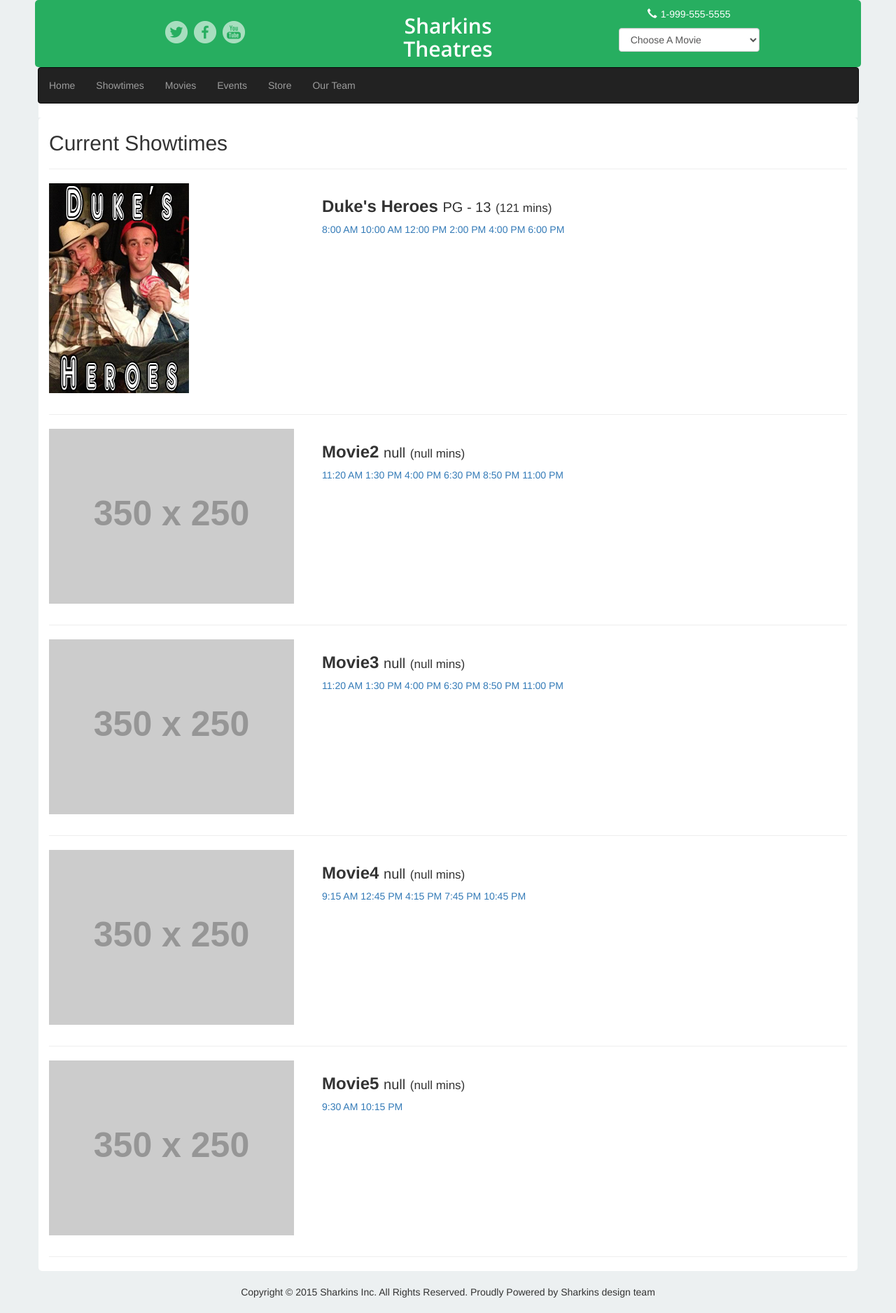
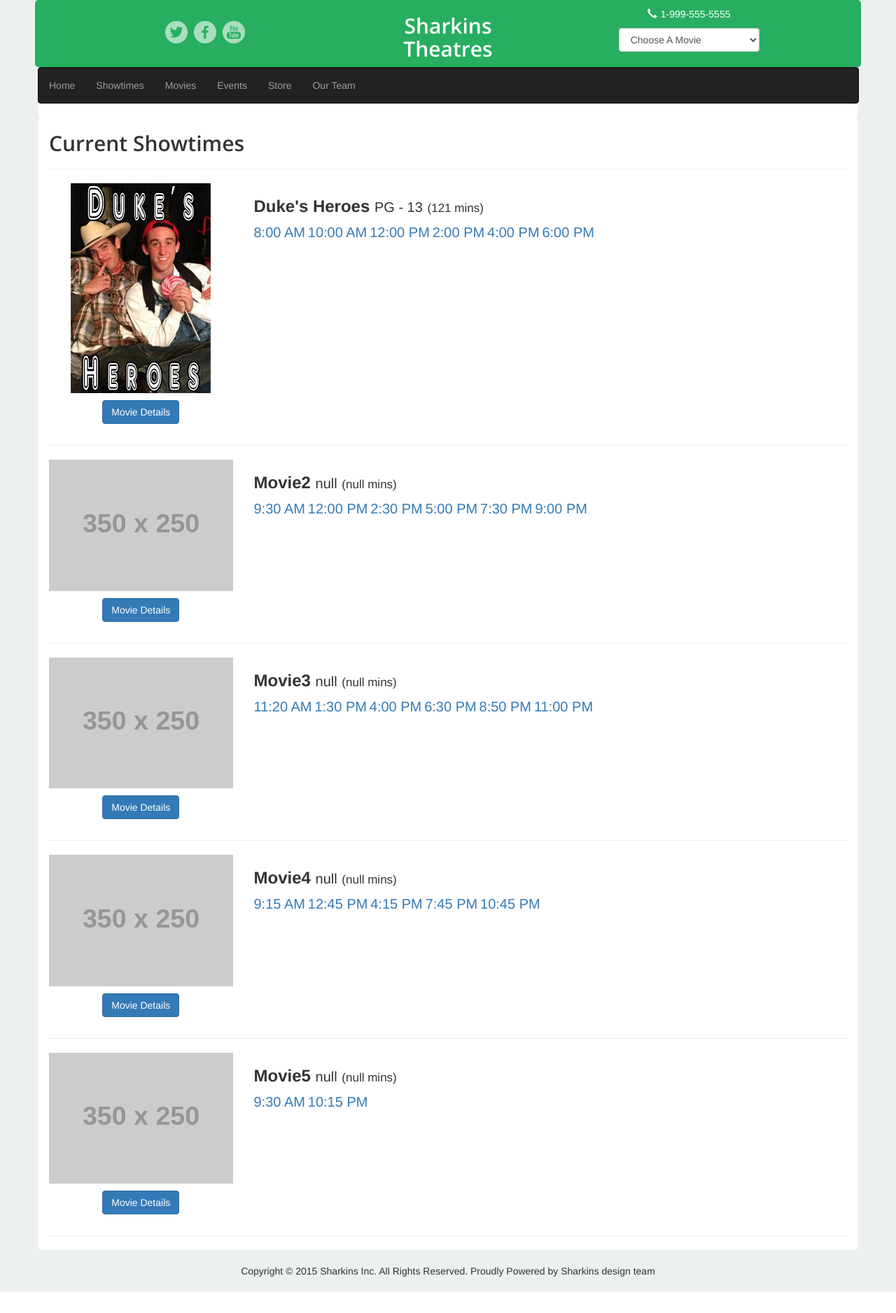
Before and after one commit to dukeayers/cs399_theater, a Django app: page /showtimes in a window 1280 px wide. Shown: the whole page at 70% size. After the commit the page ends 1847 px from the top, so only its background shows below. Run offline with Django 3.2, Linux system fonts and the light colour scheme; data comes from the database, SQL or seed files in the repository; grey boxes labelled with a size stand in for pictures from a placeholder-image service; parts of the project's set-up code (start-up, migrations or seed data) failed here and were passed over; some libraries are stand-ins or nearby versions.

Commit message:
Finished Showtime Page
Corrected the showtime page to add the times the movies are available.
Also adjusted the font and added the option of going to see the movie
details.

```diff
--- a/theater_project/templates/showtimes.html
+++ b/theater_project/templates/showtimes.html
@@ -8,50 +8,23 @@
 {% block content %}
 {#    Any content associated with the page will go inside of this block.    #}
     <div class="container" style="background:white; border-radius:5px;">
-        <h2>Current Showtimes</h2>
+        <h2 style="font-family: 'Open Sans', sans-serif !important; ">Current Showtimes</h2>
         <hr/>
             {% for movie in all_movies %}
 
                 <div class="row" style="margin-bottom:30px;">
-                    <div class="col-xs-4">
-                        {% if movie.thumbnail == "http://placehold.it/350x250" %}
-                            <img src="http://placehold.it/350x250" class="img-responsive" alt=""/>
-
-                        {% endif %}
-                        {% if movie.thumbnail != "http://placehold.it/350x250" %}
-
-                            <img src="{{ STATIC_URL }}{{ movie.thumbnail }}" class="img-responsive" alt=""/>
-                        {% endif %}
+                    <div class="col-xs-3 text-center">
+                        <img src="{{ STATIC_URL }}{{ movie.thumbnail }}" class="img-responsive center-block" alt=""/>
+                        <a style="margin-top:10px;" class="btn-primary btn " href="/movies">Movie Details</a>
                     </div>
                     <div class="col-xs-6">
                         <h3 style="font-weight:800;">{{ movie.title }} <span style="font-weight:normal !important; font-size:20px;">{{ movie.rating}}</span> <span style="font-weight:normal !important; font-size:17px !important;">({{ movie.duration }} mins)</span></h3>
-                    {% if movie.title == "Duke's Heroes" %}
-                        {% for time in movie_info %}
-                            <a href="">{{ time.time }}</a>
+                        {% for info in all_times %}
+                            {% if info.title == movie.title %}
+                                <a href="#" style="font-size:20px;">{{ info.time }}</a>
+                            {% endif %}
                         {% endfor %}
-                    {% endif %}
-                    {% if movie.title == "Movie2" %}
-                        {% for time in movie_info2 %}
-                            <a href="">{{ time.time }}</a>
-                        {% endfor %}
-                    {% endif %}
-                    {% if movie.title == "Movie3" %}
-                        {% for time in movie_info3 %}
-                            <a href="">{{ time.time }}</a>
-                        {% endfor %}
-                    {% endif %}
-                    {% if movie.title == "Movie4" %}
-                        {% for time in movie_info4 %}
-                            <a href="">{{ time.time }}</a>
-                        {% endfor %}
-                    {% endif %}
-                    {% if movie.title == "Movie5" %}
-                        {% for time in movie_info5 %}
-                            <a href="">{{ time.time }}</a>
-                        {% endfor %}
-                    {% endif %}
                     </div>
-
                 </div>
                 <hr/>
         {% endfor %}
--- a/theater_project/theater_project/models.py
+++ b/theater_project/theater_project/models.py
@@ -1,10 +1,4 @@
 from django.db import models
-
-
-class Movie(models.Model):
-    title = models.CharField(max_length = 30)
-    time = models.CharField(max_length = 30)
-
 
 class Info(models.Model):
     title = models.CharField(max_length = 200)
@@ -13,6 +7,10 @@ class Info(models.Model):
     thumbnail = models.CharField(max_length = 400)
     duration = models.CharField(max_length = 400)
 
+class Movie(models.Model):
+    title = models.CharField(max_length = 200)
+    time = models.CharField(max_length = 30)
+
 class Store(models.Model):
     item = models.CharField(max_length = 100)
     description = models.CharField(max_length = 300)
--- a/theater_project/views.py
+++ b/theater_project/views.py
@@ -13,7 +13,8 @@ def movies(request):
     return render(request,'movies.html', {'all_movies': Info.objects.all()})
 
 def showtimes(request):
-    return render(request,'showtimes.html', {'all_movies': Info.objects.all(), 'movie_info': Movie.objects.filter(title="Duke's Heroes"), 'movie_info2': Movie.objects.filter(title="Movie3"), 'movie_info3': Movie.objects.filter(title="Movie3"), 'movie_info4': Movie.objects.filter(title="Movie4"), 'movie_info5': Movie.objects.filter(title="Movie5")})
+    return render(request,'showtimes.html', {'all_movies': Info.objects.all(), 'all_times': Movie.objects.all()})
+#, 'movie_info': Movie.objects.filter(title="Duke's Heroes"), 'movie_info2': Movie.objects.filter(title="Movie3"), 'movie_info3': Movie.objects.filter(title="Movie3"), 'movie_info4': Movie.objects.filter(title="Movie4"), 'movie_info5': Movie.objects.filter(title="Movie5")
 
 def store(request):
     return render(request,'store.html', {'store_item': Store.objects.all()})
```
